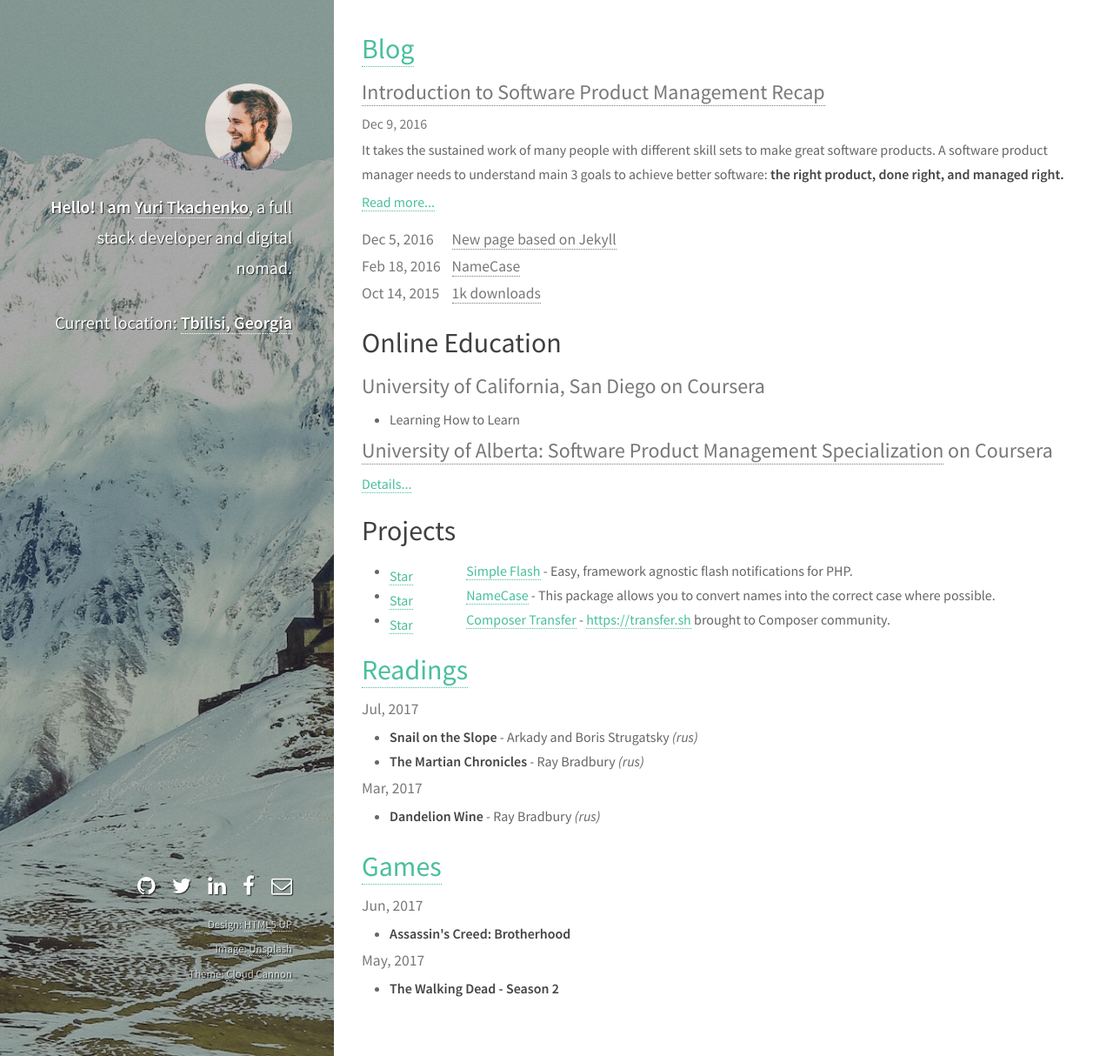
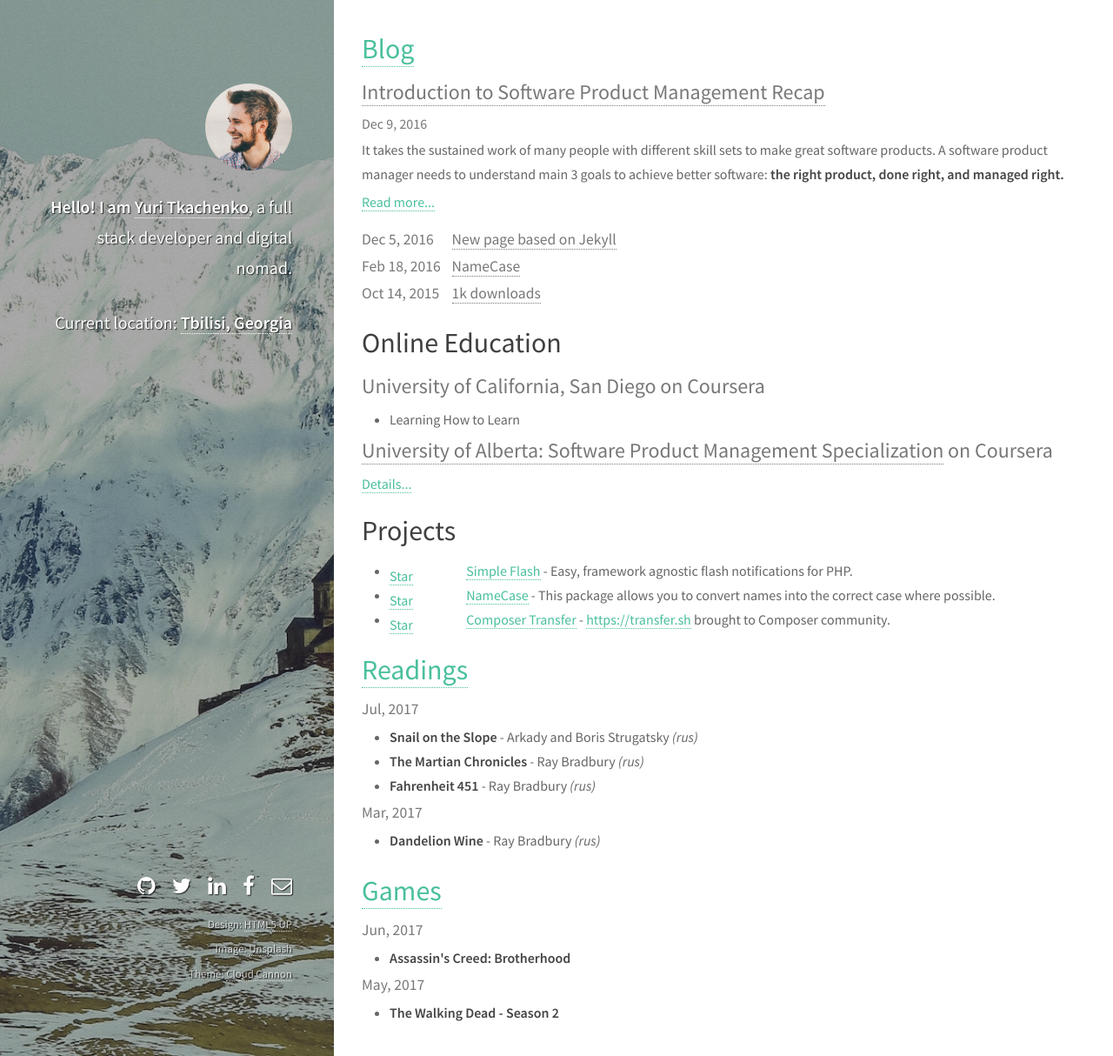
Before and after one commit to tamtamchik/tamtamchik.github.io, a Jekyll site: the page built from index.html, in a window 1280 px wide and 1214 px high. Shown: the whole window at 87% size. Built offline with Jekyll 4.4.1, drawn with Linux system fonts in a browser that asks for light colours.

Commit message:
Fahrenheit 451

```diff
--- a/_data/books.yml
+++ b/_data/books.yml
@@ -4,6 +4,9 @@
       author: Arkady and Boris Strugatsky
       lang: rus
     - title: The Martian Chronicles
+      author: Ray Bradbury
+      lang: rus
+    - title: Fahrenheit 451
       author: Ray Bradbury
       lang: rus
 
```
